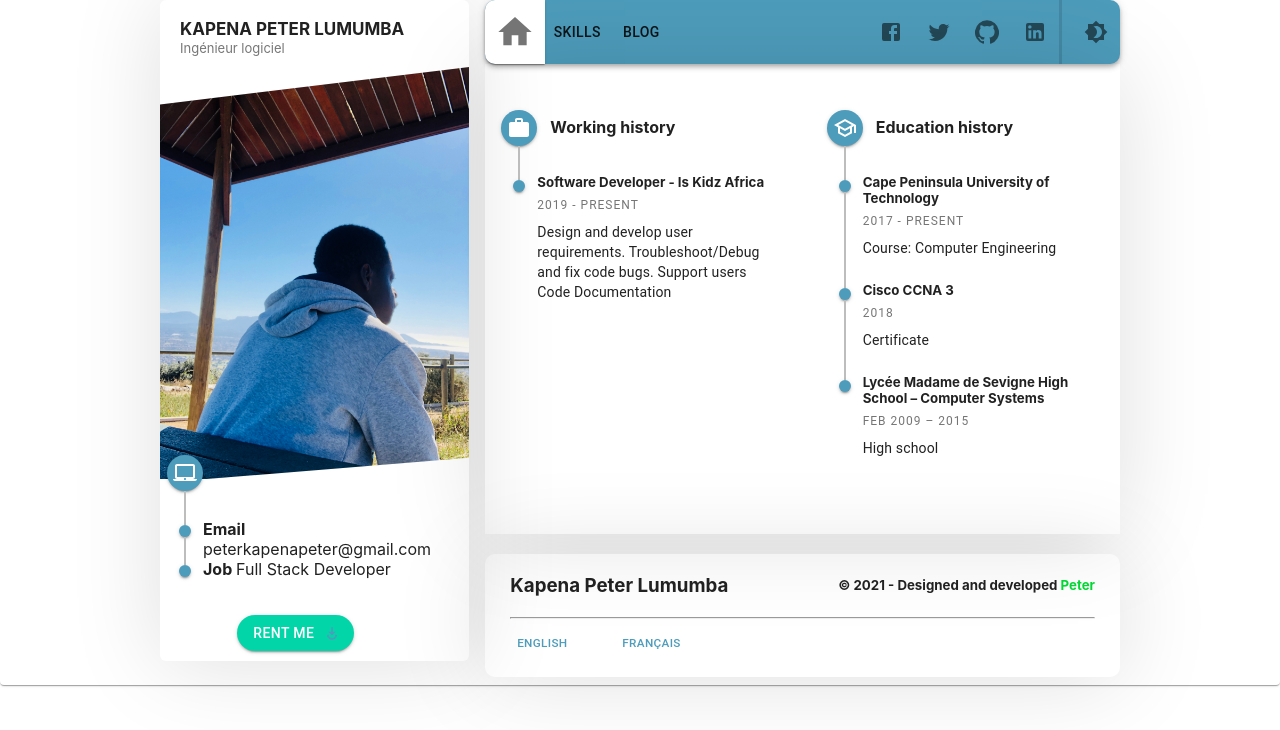
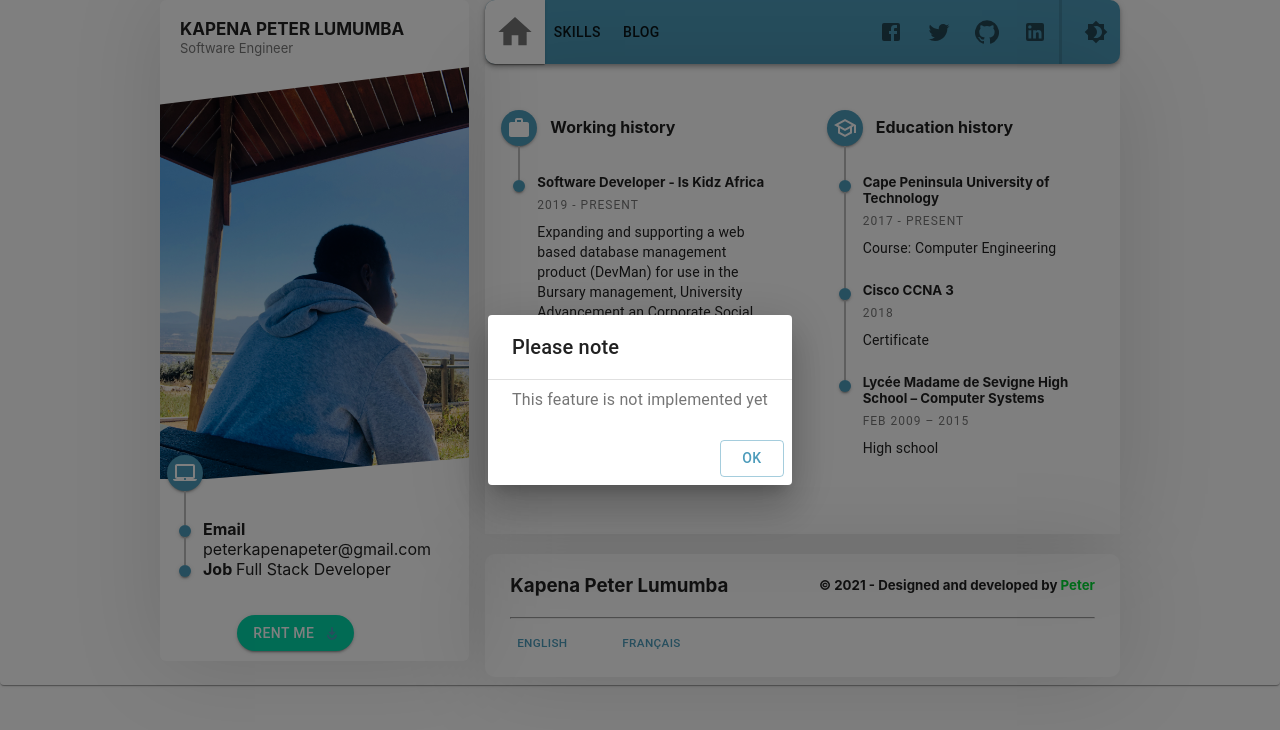
Before and after one commit to peterkapena/portfolio, a React (Create React App) app: page / in a window 1280 px wide. Both pictures are taken after a click on the button "BLOG". Shown: the top 730 px of the page. Built offline with nearby package versions, Linux system fonts and the light colour scheme.

Commit message:
deployed t ofirebase

```diff
--- a/public/locales/en/translation.json
+++ b/public/locales/en/translation.json
@@ -4,13 +4,31 @@
         "rentMe": "Rent Me",
         "workingHist": "Working history",
         "edHist": "Education history",
-        "highSchool": "High school"
+        "highSchool": "High school",
+        "title": "Software Engineer"
     },
     "footer": {
-        "designedBy": "Designed and developed"
+        "designedBy": "Designed and developed by"
     },
     "appBar": {
         "skillsEx": "Skills and expertises",
-        "skills": "Skills"
+        "skills": "Skills",
+        "showBlogNotice": "This feature is not implemented yet"
+    },
+    "popup": {
+        "tile": {
+            "showNotice": "Please note",
+            "showConfirm": "Please confirm"
+        },
+        "message": {
+            "postAdvert": {
+                "notSignedIn": "Please log in or sign in to post an ad"
+            }
+        },
+        "yes": "Yes",
+        "no": "No"
+    },
+    "resume": {
+        "wordkDesc": "Expanding and supporting a web based database management product (DevMan) for use in the Bursary management,        University Advancement an Corporate Social Investment (CSI) sectors using these technologies: C#, VB.NET, ASP.NET, SQL"
     }
 }
--- a/src/components/NavBar.js
+++ b/src/components/NavBar.js
@@ -1,4 +1,4 @@
-import React from 'react';
+import React, { useState } from 'react';
 import { fade, makeStyles } from '@material-ui/core/styles';
 import AppBar from '@material-ui/core/AppBar';
 import Toolbar from '@material-ui/core/Toolbar';
@@ -14,6 +14,7 @@ import { useDispatch, useSelector } from 'react-redux'
 import { THEME_CONSTANTS } from '../redux/theme.js';
 import data from '../data'
 import { useTranslation } from 'react-i18next';
+import { ShowNotice } from './common'
 
 const useStyles = makeStyles((theme) => ({
     grow: {
@@ -86,7 +87,9 @@ export default function NavBar() {
     const theme = useSelector(state => state.theme)
     const classes = useStyles();
 
-    const [mobileMoreAnchorEl, setMobileMoreAnchorEl] = React.useState(null);
+    const [mobileMoreAnchorEl, setMobileMoreAnchorEl] = useState(null);
+    const [showBlogNotice, setShowBlogNotice] = useState()
+
     const history = useHistory()
 
     const isMobileMenuOpen = Boolean(mobileMoreAnchorEl);
@@ -98,11 +101,11 @@ export default function NavBar() {
     const handleMobileMenuOpen = (event) => {
         setMobileMoreAnchorEl(event.currentTarget);
     };
-    const { t, i18n } = useTranslation();
+    const { t } = useTranslation();
 
     const leftSide = [
-        <Button onClick={() => navTo('/skills')}>{t("appBar.skills")}</Button>,
-        <Button>BLOG</Button>
+        <Button onClick={() => { navTo('/skills'); setMobileMoreAnchorEl(undefined) }}>{t("appBar.skills")}</Button>,
+        <Button onClick={() => { setShowBlogNotice(true); setMobileMoreAnchorEl(undefined) }}>BLOG</Button>
     ]
 
     const mobileMenuId = 'primary-search-account-menu-mobile';
@@ -151,6 +154,7 @@ export default function NavBar() {
                 </Toolbar>
             </AppBar>
             { renderMobileMenu}
+            {showBlogNotice && <ShowNotice message={t('appBar.showBlogNotice')} onOk={() => setShowBlogNotice(false)}></ShowNotice>}
         </div >
     );
 }
--- a/src/components/Profile.js
+++ b/src/components/Profile.js
@@ -36,7 +36,7 @@ const Profile = () => {
             <div className='profile_name'>
                 <span className='name'>{data.name}</span>
                 <br />
-                <span className='title'>{data.title}</span>
+                <span className='title'>{t('profile.title')}</span>
             </div>
             <figure className='profile_image'>
                 <img src={displaypic} alt=''></img>
--- /dev/null
+++ b/src/components/common.js
@@ -0,0 +1,88 @@
+
+import React, { useState, useEffect } from 'react'
+import { DialogTitle, Divider, Dialog, DialogContentText, DialogContent, Button, DialogActions } from '@material-ui/core'
+import { useTranslation } from 'react-i18next';
+import Backdrop from '@material-ui/core/Backdrop';
+import CircularProgress from '@material-ui/core/CircularProgress';
+import { makeStyles } from '@material-ui/core/styles';
+
+const useStyles = makeStyles((theme) => ({
+    backdrop: {
+        color: '#fff',
+    },
+}));
+export const Loader = () => {
+    const classes = useStyles();
+    const [open, setOpen] = React.useState(true);
+
+    return (
+        <Backdrop className={classes.backdrop} open={open} onClick={() => setOpen(false)}>
+            <CircularProgress color="inherit" />
+        </Backdrop>
+    );
+}
+
+const AlertDialog = ({ title, message, onOk, onYes, onNo }) => {
+    const { t } = useTranslation();
+
+    const [open, setOpen] = useState(true);
+    const [backdropAndEscape, setBackdropAndEscape] = useState(false)
+
+    useEffect(() => {
+        setBackdropAndEscape(onOk !== undefined || onYes !== undefined)
+    }, [backdropAndEscape, onOk, onYes])
+
+    const handleClose = () => {
+        if (onOk)
+            onOk()
+        setOpen(false);
+    };
+
+    function handleNo() {
+        onNo()
+        setOpen(false)
+    }
+
+    function handleYes() {
+        onYes()
+        setOpen(false)
+    }
+
+    return (
+        <Dialog disableBackdropClick={backdropAndEscape}
+            disableEscapeKeyDown={backdropAndEscape} open={open}
+            onClose={handleClose} aria-labelledby="alert-dialog-title" aria-describedby="alert-dialog-description">
+            <DialogTitle id="alert-dialog-title">{title ?? 'Please note'}</DialogTitle>
+            <Divider></Divider>
+            <DialogContent>
+                <DialogContentText id="alert-dialog-description">
+                    {message}
+                </DialogContentText>
+            </DialogContent>
+            <DialogActions>
+                {onYes ? <Button onClick={handleYes} variant='contained' color="primary">{t('popup.yes')}</Button> : <></>}
+                {onNo ? <Button onClick={handleNo} variant='outlined' color="primary" autoFocus>{t('popup.no')}</Button> : <></>}
+                {onOk ? <Button onClick={handleClose} variant='outlined' color="primary" autoFocus>Ok</Button> : <></>}
+            </DialogActions>
+        </Dialog>
+
+    )
+}
+
+export const ShowNotice = ({ title, message, onOk }) => {
+    const { t } = useTranslation();
+
+    function handleOk() {
+        if (onOk)
+            onOk()
+    }
+    return (
+        <AlertDialog title={title ?? t('popup.tile.showNotice')} message={message} onOk={handleOk}></AlertDialog>
+    )
+}
+
+export const ShowConfirm = ({ title, message, onYes, onNo }) => {
+    const { t } = useTranslation();
+
+    return (<AlertDialog title={title ?? t('popup.tile.showConfirm')} message={message} onYes={onYes} onNo={onNo}></AlertDialog>)
+}
--- a/src/data.js
+++ b/src/data.js
@@ -1,9 +1,7 @@
 import { Facebook, GitHub, LinkedIn, Twitter } from '@material-ui/icons';
-import i18n from './i18n'
 
 const data = {
     name: "Kapena Peter Lumumba",
-    title: i18n.language === 'en' ? "Software Engineer" : 'Ingénieur logiciel',
     job: "Full Stack Developer",
     email: "peterkapenapeter@gmail.com",
     languages: "English & French",
@@ -25,12 +23,6 @@ const data = {
             link: "https://www.linkedin.com/in/kapena-peter-lumumba-7344b8158/",
         }
     ],
-    wordkDesc: [
-        `Design and develop user requirements.
-        Troubleshoot/Debug and fix code bugs.
-	    Support users
-	    Code Documentation`
-    ],
     expertise: [
         'C# and Ms Visual Basics', 'NET Core, .NET Framework', 'Razor, Blazor, GRPC, MVC, SPA', 'JavaScript'
         , 'Node JS, React JS, React Native', 'jQuery', 'Flutter or Dart', 'Ms SQL Server, MongoDB, SQLite',
--- a/src/pages/Resume.js
+++ b/src/pages/Resume.js
@@ -2,11 +2,9 @@ import React from 'react'
 import { makeStyles } from '@material-ui/core/styles';
 import Grid from '@material-ui/core/Grid';
 import BasicTimeline from '../components/Timeline';
-import data from '../data'
 import { SchoolOutlined, WorkOutlined } from '@material-ui/icons';
 import TimeLineComponent from '../components/WorkHistory';
 import { useTranslation } from 'react-i18next';
-import { Avatar, Chip, Divider } from '@material-ui/core';
 
 const useStyles = makeStyles(() => ({
     root: {
@@ -39,7 +37,8 @@ const Resume = () => {
             sep: {
                 clr: "primary",
             },
-            cntnt: <TimeLineComponent title='Software Developer - Is Kidz Africa' when='2019 - Present' desc={data.wordkDesc[0]}></TimeLineComponent>
+            cntnt: <TimeLineComponent title='Software Developer - Is Kidz Africa' when='2019 - Present'
+                desc={t('resume.wordkDesc')}></TimeLineComponent>
         }
     ];
 
```
Also changed, not shown: public/locales/fr/translation.json (+20 -2 lines), firebase.json (added), 1 other file (tests, documents, lock files or other folders).
